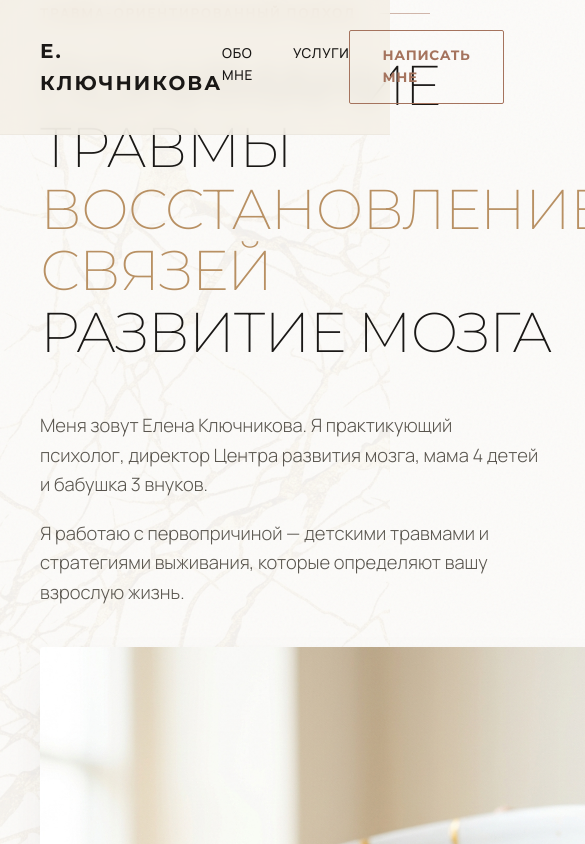
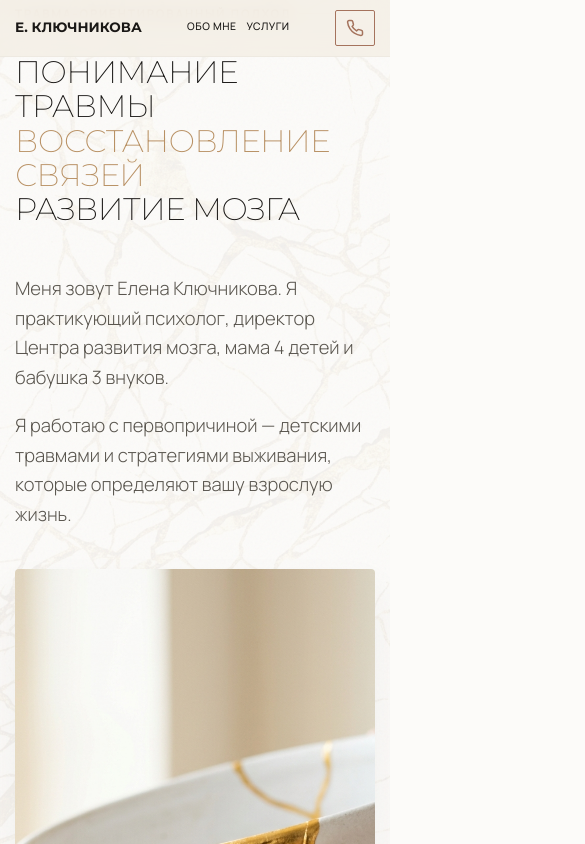
Before and after one commit to focus-tp/elena-psychology, a website built with Vite: page index.html in a window 390 px wide. Shown: the top 844 px of the page, 585 px wide, since content can reach past the window. Built offline with nearby package versions, Linux system fonts and the light colour scheme.

Commit message:
feat: apply mobile layout fixes and phone icon

```diff
--- a/index.html
+++ b/index.html
@@ -18,7 +18,12 @@
                 <a href="#about">Обо мне</a>
                 <a href="#services">Услуги</a>
             </nav>
-            <a href="https://vk.com/im/convo/6754135?tab=all" class="btn btn-outline" target="_blank">Написать мне</a>
+            <a href="tel:+79122602034" class="btn btn-outline header-call-btn" aria-label="Позвонить">
+                <svg width="18" height="18" viewBox="0 0 24 24" fill="none" stroke="currentColor" stroke-width="2" stroke-linecap="round" stroke-linejoin="round" class="phone-icon">
+                    <path d="M22 16.92v3a2 2 0 0 1-2.18 2 19.79 19.79 0 0 1-8.63-3.07 19.5 19.5 0 0 1-6-6 19.79 19.79 0 0 1-3.07-8.67A2 2 0 0 1 4.11 2h3a2 2 0 0 1 2 1.72 12.84 12.84 0 0 0 .7 2.81 2 2 0 0 1-.45 2.11L8.09 9.91a16 16 0 0 0 6 6l1.27-1.27a2 2 0 0 1 2.11-.45 12.84 12.84 0 0 0 2.81.7A2 2 0 0 1 22 16.92z"></path>
+                </svg>
+                <span class="desktop-only">Позвонить</span>
+            </a>
         </div>
     </header>
 
--- a/style.css
+++ b/style.css
@@ -81,6 +81,7 @@ h1, h2, h3, .logo { font-family: var(--font-heading); text-transform: uppercase;
 .btn { display: inline-flex; align-items: center; justify-content: center; padding: 14px 32px; font-size: 0.85rem; font-weight: 600; text-transform: uppercase; letter-spacing: 0.05em; border-radius: 2px; cursor: pointer; font-family: var(--font-heading); transition: all 0.4s cubic-bezier(0.19, 1, 0.22, 1); }
 .btn-outline { border: 1px solid var(--terracotta); color: var(--terracotta); background: transparent; }
 .btn-outline:hover { background-color: var(--terracotta); color: var(--bg-card); transform: translateY(-2px); box-shadow: 0 10px 20px rgba(165, 115, 93, 0.15); }
+.phone-icon { margin-right: 8px; }
 
 /* Hero */
 .hero { min-height: 100vh; display: flex; align-items: center; position: relative; }
@@ -238,9 +239,33 @@ h1, h2, h3, .logo { font-family: var(--font-heading); text-transform: uppercase;
 @media (max-width: 1024px) {
     .hero-grid, .about-grid { grid-template-columns: 1fr; gap: 40px; }
     .about-portrait { grid-row: 1; margin-bottom: 60px; height: auto; }
-    .hero-title { font-size: 3.5rem; }
     .services-grid { grid-template-columns: 1fr; }
     .service-card-wrapper:nth-child(even) { margin-top: 0; }
     .services { padding-top: 100px; }
     .about-number { text-align: left; border-right: none; border-bottom: 1px solid rgba(0,0,0,0.1); padding-right: 0; padding-bottom: 40px; }
 }
+
+@media (max-width: 768px) {
+    html, body { overflow-x: hidden; width: 100%; } /* Prevents horizontal scroll entirely */
+    .container { padding: 0 15px; }
+
+    .header { padding: 10px 0; }
+    .header-flex { flex-direction: row; gap: 8px; justify-content: space-between; align-items: center; }
+    .logo { font-size: 0.85rem; letter-spacing: 0; white-space: nowrap; }
+    .nav { gap: 10px; flex-wrap: nowrap; }
+    .nav a { font-size: 0.65rem; }
+    .header .desktop-only { display: none; }
+    .header-call-btn .phone-icon { margin-right: 0; }
+    .header .btn { padding: 8px 10px; }
+
+    .hero-title { font-size: clamp(1.8rem, 8vw, 3rem); word-break: break-word; hyphens: auto; }
+    .hero-subtitle { font-size: 0.7rem; gap: 0.5rem; flex-wrap: wrap; }
+    .section-title { font-size: clamp(2rem, 7vw, 2.5rem); word-break: break-word; hyphens: auto; }
+
+    .card-front, .card-back { padding: 40px 25px; }
+    .card-number { font-size: 2.5rem; }
+    .card-front h3 { font-size: 1.3rem; }
+
+    .footer-grid { flex-direction: column; gap: 30px; text-align: center; }
+    .footer-contact.text-right { text-align: center; }
+}
```
